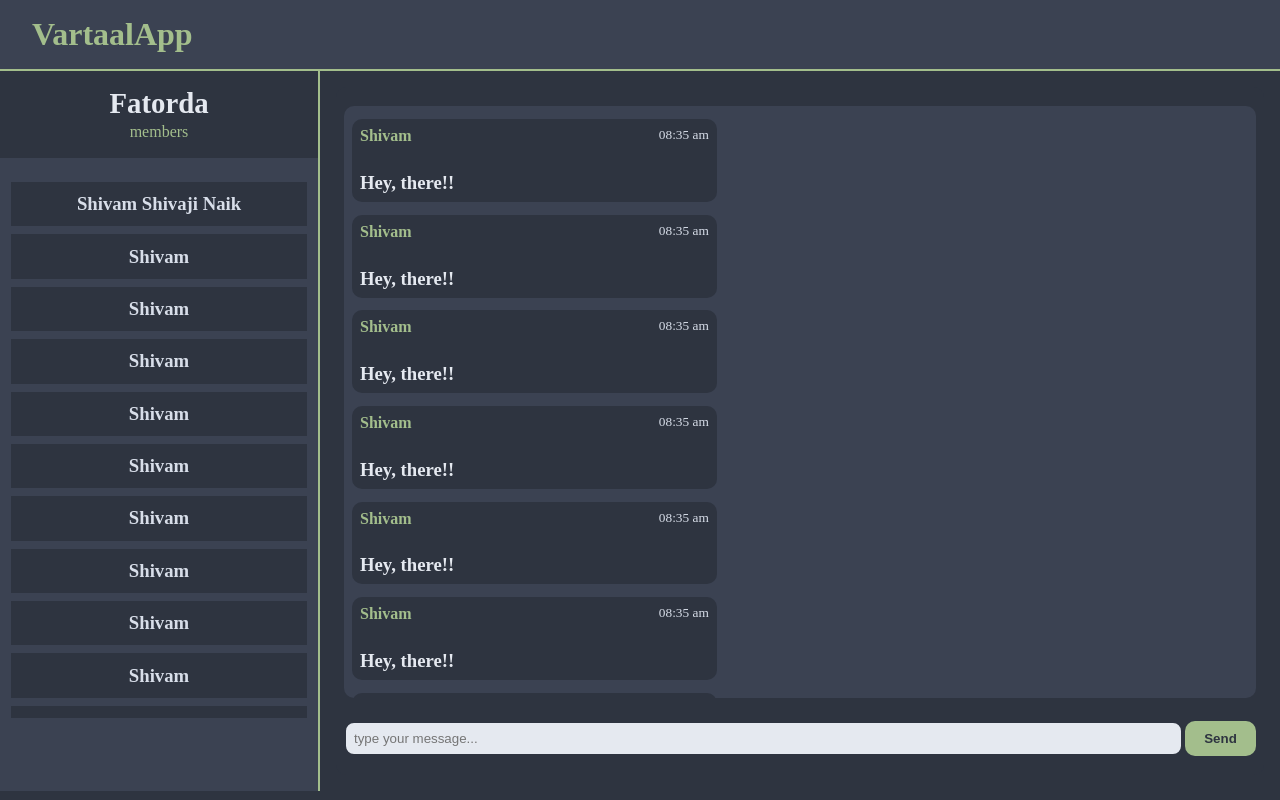
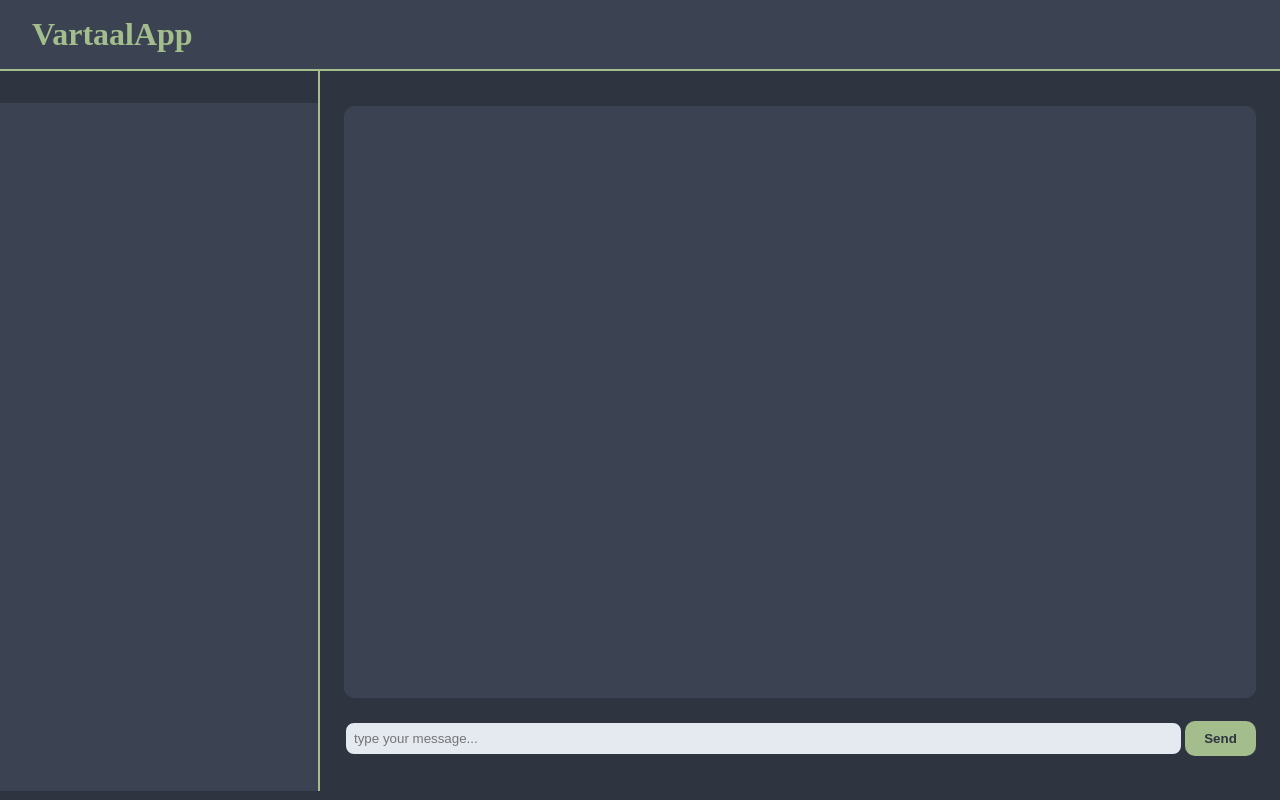
Before and after one commit to shivamnaik39/vartaalapp-chat, a plain HTML site: page public/chat.html in a window 1280 px wide. Drawn offline with nearby package versions, Linux system fonts and the light colour scheme.

Commit message:
removed dummy elements and changed some classes and ids

```diff
--- a/public/chat.html
+++ b/public/chat.html
@@ -4,7 +4,14 @@
 		<meta charset="UTF-8" />
 		<meta name="viewport" content="width=device-width, initial-scale=1.0" />
 		<title>Chat | VartaalApp</title>
-		<script src="./js/ui.js" defer></script>
+		<script
+			src="https://cdnjs.cloudflare.com/ajax/libs/qs/6.9.4/qs.min.js"
+			integrity="sha512-BHtomM5XDcUy7tDNcrcX1Eh0RogdWiMdXl3wJcKB3PFekXb3l5aDzymaTher61u6vEZySnoC/SAj2Y/p918Y3w=="
+			defer
+			crossorigin="anonymous"
+		></script>
+		<script src="/socket.io/socket.io.js" defer></script>
+		<script src="./js/main.js" defer></script>
 		<link rel="stylesheet" href="./css/main.min.css" />
 	</head>
 
@@ -23,181 +30,21 @@
 		<section id="chat">
 			<aside id="chat-sidebar">
 				<div id="room-name">
-					<h2>Fatorda</h2>
-					<small>members</small>
+					<!-- room name -->
 				</div>
-				<div id="room-members">
-					<div id="member">
-						<h3>Shivam Shivaji Naik</h3>
-					</div>
-					<div id="member">
-						<h3>Shivam</h3>
-					</div>
-					<div id="member">
-						<h3>Shivam</h3>
-					</div>
-					<div id="member">
-						<h3>Shivam</h3>
-					</div>
-					<div id="member">
-						<h3>Shivam</h3>
-					</div>
-					<div id="member">
-						<h3>Shivam</h3>
-					</div>
-					<div id="member">
-						<h3>Shivam</h3>
-					</div>
-					<div id="member">
-						<h3>Shivam</h3>
-					</div>
-					<div id="member">
-						<h3>Shivam</h3>
-					</div>
-					<div id="member">
-						<h3>Shivam</h3>
-					</div>
-					<div id="member">
-						<h3>Shivam</h3>
-					</div>
-					<div id="member">
-						<h3>Shivam</h3>
-					</div>
-					<div id="member">
-						<h3>Shivam</h3>
-					</div>
-					<div id="member">
-						<h3>Shivam</h3>
-					</div>
-					<div id="member">
-						<h3>Shivam</h3>
-					</div>
-					<div id="member">
-						<h3>Shivam</h3>
-					</div>
-					<div id="member">
-						<h3>Shivam</h3>
-					</div>
-					<div id="member">
-						<h3>Shivam</h3>
-					</div>
-					<div id="member">
-						<h3>Shivam</h3>
-					</div>
-					<div id="member">
-						<h3>Shivam</h3>
-					</div>
+				<div id="room-users">
+					<!-- room users  -->
 				</div>
 			</aside>
 
 			<div id="chat-main">
 				<div id="chat-window">
 					<div id="chat-window-display">
-						<!--  -->
-						<div id="message">
-							<div id="message-details">
-								<h4 id="username">Shivam</h4>
-								<small id="time">08:35 am</small>
-							</div>
-							<div id="message-body">
-								<h3>Hey, there!!</h3>
-							</div>
-						</div>
-						<div id="message">
-							<div id="message-details">
-								<h4 id="username">Shivam</h4>
-								<small id="time">08:35 am</small>
-							</div>
-							<div id="message-body">
-								<h3>Hey, there!!</h3>
-							</div>
-						</div>
-						<div id="message">
-							<div id="message-details">
-								<h4 id="username">Shivam</h4>
-								<small id="time">08:35 am</small>
-							</div>
-							<div id="message-body">
-								<h3>Hey, there!!</h3>
-							</div>
-						</div>
-						<div id="message">
-							<div id="message-details">
-								<h4 id="username">Shivam</h4>
-								<small id="time">08:35 am</small>
-							</div>
-							<div id="message-body">
-								<h3>Hey, there!!</h3>
-							</div>
-						</div>
-						<div id="message">
-							<div id="message-details">
-								<h4 id="username">Shivam</h4>
-								<small id="time">08:35 am</small>
-							</div>
-							<div id="message-body">
-								<h3>Hey, there!!</h3>
-							</div>
-						</div>
-						<div id="message">
-							<div id="message-details">
-								<h4 id="username">Shivam</h4>
-								<small id="time">08:35 am</small>
-							</div>
-							<div id="message-body">
-								<h3>Hey, there!!</h3>
-							</div>
-						</div>
-						<div id="message">
-							<div id="message-details">
-								<h4 id="username">Shivam</h4>
-								<small id="time">08:35 am</small>
-							</div>
-							<div id="message-body">
-								<h3>Hey, there!!</h3>
-							</div>
-						</div>
-						<div id="message">
-							<div id="message-details">
-								<h4 id="username">Shivam</h4>
-								<small id="time">08:35 am</small>
-							</div>
-							<div id="message-body">
-								<h3>Hey, there!!</h3>
-							</div>
-						</div>
-						<div id="message">
-							<div id="message-details">
-								<h4 id="username">Shivam</h4>
-								<small id="time">08:35 am</small>
-							</div>
-							<div id="message-body">
-								<h3>Hey, there!!</h3>
-							</div>
-						</div>
-						<div id="message">
-							<div id="message-details">
-								<h4 id="username">Shivam</h4>
-								<small id="time">08:35 am</small>
-							</div>
-							<div id="message-body">
-								<h3>Hey, there!!</h3>
-							</div>
-						</div>
-						<div id="message">
-							<div id="message-details">
-								<h4 id="username">Shivam</h4>
-								<small id="time">08:35 am</small>
-							</div>
-							<div id="message-body">
-								<h3>Hey, there!!</h3>
-							</div>
-						</div>
-						<!--  -->
+						<!-- messages rendered here -->
 					</div>
 
 					<div id="chat-window-control">
-						<form action="">
+						<form action="" id="message-form">
 							<input
 								type="text"
 								name="message"
--- a/scss/_chat.scss
+++ b/scss/_chat.scss
@@ -24,12 +24,12 @@
 				}
 			}
 
-			&-members {
+			&-users {
 				padding: 1rem 0.7rem;
 				overflow-y: scroll;
 				direction: rtl;
 				height: 70vh;
-				#member {
+				.user {
 					color: $light-color1;
 					padding: 0.7rem;
 					background: $dark-color1;
@@ -66,7 +66,7 @@
 		border-radius: 10px;
 		overflow-y: scroll;
 
-		#message {
+		.message {
 			display: flex;
 			flex-direction: column;
 			justify-content: space-between;
@@ -81,10 +81,10 @@
 			&-details {
 				display: flex;
 				justify-content: space-between;
-				#username {
+				.username {
 					color: $primary-color;
 				}
-				#time {
+				.time {
 					color: $light-color1;
 				}
 			}
```
Also changed, not shown: public/index.html (+1 -1 lines), public/css/main.min.css.
